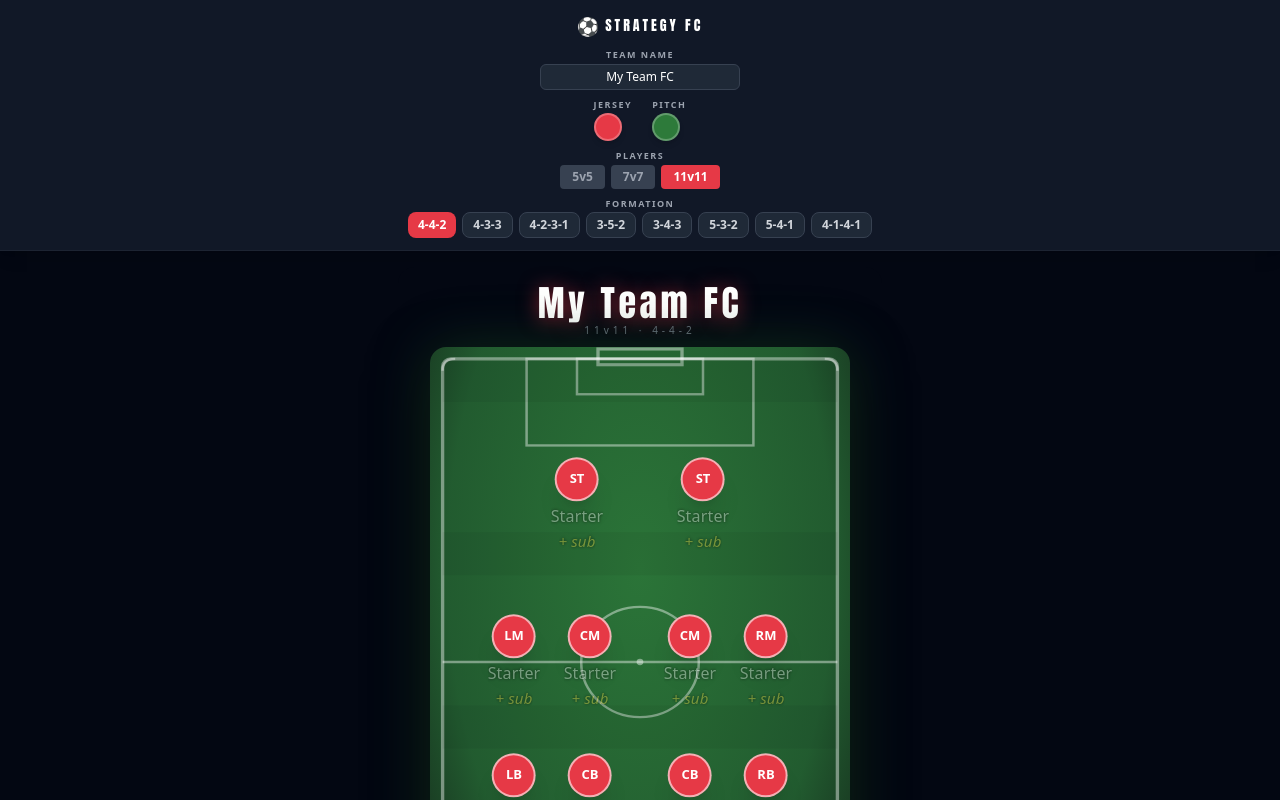
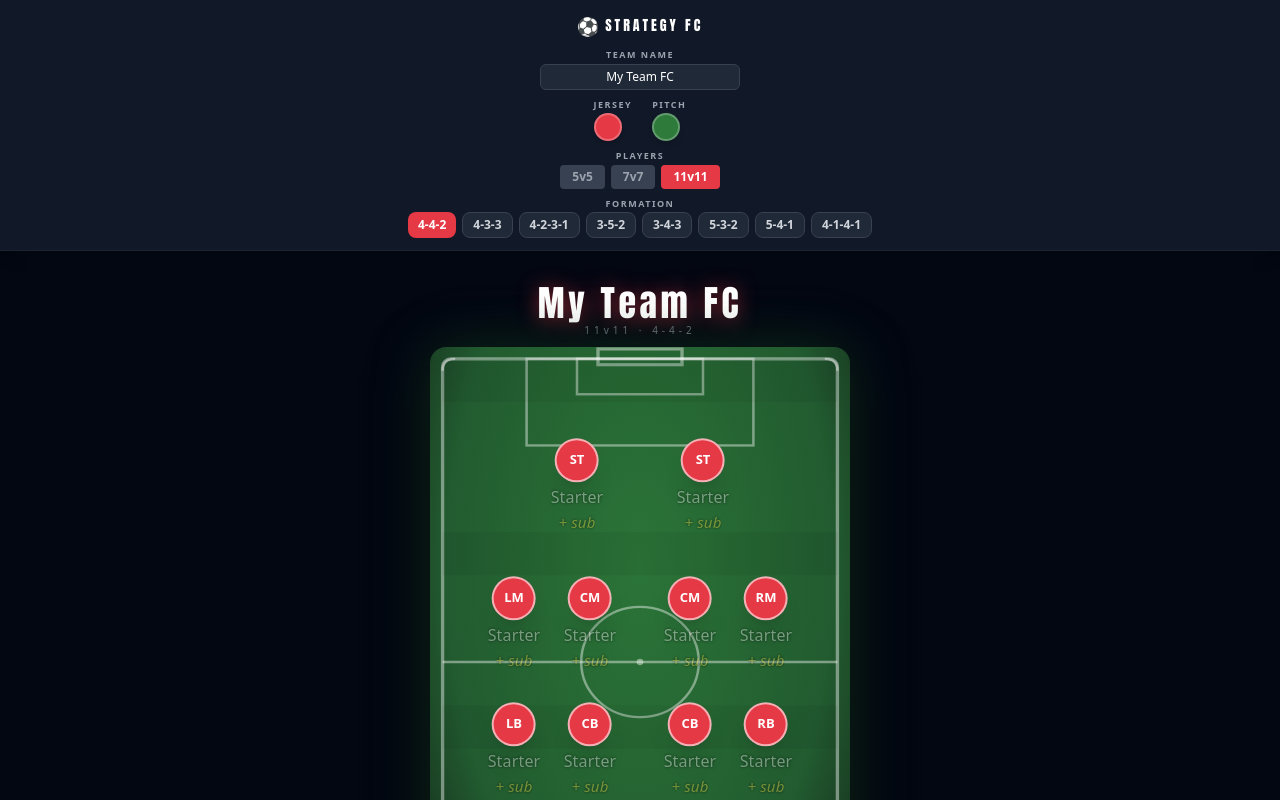
Before and after one commit to kenobiii/FC-Roster, a React (Vite) app: page / in a window 1280 px wide. Shown: the top 800 px of the page. Built offline with nearby package versions, Linux system fonts and the light colour scheme.

Commit message:
Update StrategyFC component

```diff
--- a/src/StrategyFC-1.jsx
+++ b/src/StrategyFC-1.jsx
@@ -4,136 +4,136 @@ import { useState, useRef, useEffect } from "react";
 const FORMATIONS = {
   11: {
     "4-4-2": [
-      { id:"gk",  x:50, y:90, pos:"GK" },
-      { id:"rb",  x:80, y:72, pos:"RB" }, { id:"rcb", x:62, y:72, pos:"CB" },
-      { id:"lcb", x:38, y:72, pos:"CB" }, { id:"lb",  x:20, y:72, pos:"LB" },
-      { id:"rm",  x:80, y:50, pos:"RM" }, { id:"rcm", x:62, y:50, pos:"CM" },
-      { id:"lcm", x:38, y:50, pos:"CM" }, { id:"lm",  x:20, y:50, pos:"LM" },
-      { id:"rs",  x:35, y:25, pos:"ST" }, { id:"ls",  x:65, y:25, pos:"ST" },
+      { id:"gk",  x:50, y:86, pos:"GK" },
+      { id:"rb",  x:80, y:64, pos:"RB" }, { id:"rcb", x:62, y:64, pos:"CB" },
+      { id:"lcb", x:38, y:64, pos:"CB" }, { id:"lb",  x:20, y:64, pos:"LB" },
+      { id:"rm",  x:80, y:44, pos:"RM" }, { id:"rcm", x:62, y:44, pos:"CM" },
+      { id:"lcm", x:38, y:44, pos:"CM" }, { id:"lm",  x:20, y:44, pos:"LM" },
+      { id:"rs",  x:35, y:22, pos:"ST" }, { id:"ls",  x:65, y:22, pos:"ST" },
     ],
     "4-3-3": [
-      { id:"gk",  x:50, y:90, pos:"GK" },
-      { id:"rb",  x:80, y:72, pos:"RB" }, { id:"rcb", x:62, y:72, pos:"CB" },
-      { id:"lcb", x:38, y:72, pos:"CB" }, { id:"lb",  x:20, y:72, pos:"LB" },
-      { id:"rcm", x:65, y:50, pos:"CM" }, { id:"cm",  x:50, y:50, pos:"CM" },
-      { id:"lcm", x:35, y:50, pos:"CM" },
-      { id:"rw",  x:75, y:22, pos:"RW" }, { id:"st",  x:50, y:16, pos:"ST" },
-      { id:"lw",  x:25, y:22, pos:"LW" },
+      { id:"gk",  x:50, y:86, pos:"GK" },
+      { id:"rb",  x:80, y:64, pos:"RB" }, { id:"rcb", x:62, y:64, pos:"CB" },
+      { id:"lcb", x:38, y:64, pos:"CB" }, { id:"lb",  x:20, y:64, pos:"LB" },
+      { id:"rcm", x:65, y:44, pos:"CM" }, { id:"cm",  x:50, y:44, pos:"CM" },
+      { id:"lcm", x:35, y:44, pos:"CM" },
+      { id:"rw",  x:75, y:19, pos:"RW" }, { id:"st",  x:50, y:14, pos:"ST" },
+      { id:"lw",  x:25, y:19, pos:"LW" },
     ],
     "4-2-3-1": [
-      { id:"gk",  x:50, y:90, pos:"GK" },
-      { id:"rb",  x:80, y:72, pos:"RB" }, { id:"rcb", x:62, y:72, pos:"CB" },
-      { id:"lcb", x:38, y:72, pos:"CB" }, { id:"lb",  x:20, y:72, pos:"LB" },
-      { id:"rdm", x:62, y:58, pos:"DM" }, { id:"ldm", x:38, y:58, pos:"DM" },
-      { id:"ram", x:72, y:38, pos:"AM" }, { id:"cam", x:50, y:38, pos:"CAM"},
-      { id:"lam", x:28, y:38, pos:"AM" },
+      { id:"gk",  x:50, y:86, pos:"GK" },
+      { id:"rb",  x:80, y:64, pos:"RB" }, { id:"rcb", x:62, y:64, pos:"CB" },
+      { id:"lcb", x:38, y:64, pos:"CB" }, { id:"lb",  x:20, y:64, pos:"LB" },
+      { id:"rdm", x:62, y:51, pos:"DM" }, { id:"ldm", x:38, y:51, pos:"DM" },
+      { id:"ram", x:72, y:34, pos:"AM" }, { id:"cam", x:50, y:34, pos:"CAM"},
+      { id:"lam", x:28, y:34, pos:"AM" },
+      { id:"st",  x:50, y:16, pos:"ST" },
+    ],
+    "3-5-2": [
+      { id:"gk",  x:50, y:86, pos:"GK" },
+      { id:"rcb", x:68, y:64, pos:"CB" }, { id:"cb",  x:50, y:64, pos:"CB" },
+      { id:"lcb", x:32, y:64, pos:"CB" },
+      { id:"rwb", x:84, y:46, pos:"RWB"}, { id:"rcm", x:64, y:46, pos:"CM" },
+      { id:"cm",  x:50, y:43, pos:"CM" }, { id:"lcm", x:36, y:46, pos:"CM" },
+      { id:"lwb", x:16, y:46, pos:"LWB"},
+      { id:"rs",  x:62, y:19, pos:"ST" }, { id:"ls",  x:38, y:19, pos:"ST" },
+    ],
+    "3-4-3": [
+      { id:"gk",  x:50, y:86, pos:"GK" },
+      { id:"rcb", x:68, y:64, pos:"CB" }, { id:"cb",  x:50, y:64, pos:"CB" },
+      { id:"lcb", x:32, y:64, pos:"CB" },
+      { id:"rm",  x:78, y:46, pos:"RM" }, { id:"rcm", x:60, y:46, pos:"CM" },
+      { id:"lcm", x:40, y:46, pos:"CM" }, { id:"lm",  x:22, y:46, pos:"LM" },
+      { id:"rw",  x:72, y:19, pos:"RW" }, { id:"st",  x:50, y:14, pos:"ST" },
+      { id:"lw",  x:28, y:19, pos:"LW" },
+    ],
+    "5-3-2": [
+      { id:"gk",  x:50, y:86, pos:"GK" },
+      { id:"rwb", x:84, y:64, pos:"RWB"}, { id:"rcb", x:67, y:66, pos:"CB" },
+      { id:"cb",  x:50, y:68, pos:"CB" }, { id:"lcb", x:33, y:66, pos:"CB" },
+      { id:"lwb", x:16, y:64, pos:"LWB"},
+      { id:"rcm", x:65, y:44, pos:"CM" }, { id:"cm",  x:50, y:44, pos:"CM" },
+      { id:"lcm", x:35, y:44, pos:"CM" },
+      { id:"rs",  x:62, y:19, pos:"ST" }, { id:"ls",  x:38, y:19, pos:"ST" },
+    ],
+    "5-4-1": [
+      { id:"gk",  x:50, y:86, pos:"GK" },
+      { id:"rwb", x:84, y:64, pos:"RWB"}, { id:"rcb", x:67, y:66, pos:"CB" },
+      { id:"cb",  x:50, y:68, pos:"CB" }, { id:"lcb", x:33, y:66, pos:"CB" },
+      { id:"lwb", x:16, y:64, pos:"LWB"},
+      { id:"rm",  x:78, y:44, pos:"RM" }, { id:"rcm", x:60, y:44, pos:"CM" },
+      { id:"lcm", x:40, y:44, pos:"CM" }, { id:"lm",  x:22, y:44, pos:"LM" },
       { id:"st",  x:50, y:18, pos:"ST" },
     ],
-    "3-5-2": [
-      { id:"gk",  x:50, y:90, pos:"GK" },
-      { id:"rcb", x:68, y:72, pos:"CB" }, { id:"cb",  x:50, y:72, pos:"CB" },
-      { id:"lcb", x:32, y:72, pos:"CB" },
-      { id:"rwb", x:84, y:52, pos:"RWB"}, { id:"rcm", x:64, y:52, pos:"CM" },
-      { id:"cm",  x:50, y:48, pos:"CM" }, { id:"lcm", x:36, y:52, pos:"CM" },
-      { id:"lwb", x:16, y:52, pos:"LWB"},
-      { id:"rs",  x:62, y:22, pos:"ST" }, { id:"ls",  x:38, y:22, pos:"ST" },
-    ],
-    "3-4-3": [
-      { id:"gk",  x:50, y:90, pos:"GK" },
-      { id:"rcb", x:68, y:72, pos:"CB" }, { id:"cb",  x:50, y:72, pos:"CB" },
-      { id:"lcb", x:32, y:72, pos:"CB" },
-      { id:"rm",  x:78, y:52, pos:"RM" }, { id:"rcm", x:60, y:52, pos:"CM" },
-      { id:"lcm", x:40, y:52, pos:"CM" }, { id:"lm",  x:22, y:52, pos:"LM" },
-      { id:"rw",  x:72, y:22, pos:"RW" }, { id:"st",  x:50, y:16, pos:"ST" },
-      { id:"lw",  x:28, y:22, pos:"LW" },
-    ],
-    "5-3-2": [
-      { id:"gk",  x:50, y:90, pos:"GK" },
-      { id:"rwb", x:84, y:72, pos:"RWB"}, { id:"rcb", x:67, y:74, pos:"CB" },
-      { id:"cb",  x:50, y:76, pos:"CB" }, { id:"lcb", x:33, y:74, pos:"CB" },
-      { id:"lwb", x:16, y:72, pos:"LWB"},
-      { id:"rcm", x:65, y:50, pos:"CM" }, { id:"cm",  x:50, y:50, pos:"CM" },
-      { id:"lcm", x:35, y:50, pos:"CM" },
-      { id:"rs",  x:62, y:22, pos:"ST" }, { id:"ls",  x:38, y:22, pos:"ST" },
-    ],
-    "5-4-1": [
-      { id:"gk",  x:50, y:90, pos:"GK" },
-      { id:"rwb", x:84, y:72, pos:"RWB"}, { id:"rcb", x:67, y:74, pos:"CB" },
-      { id:"cb",  x:50, y:76, pos:"CB" }, { id:"lcb", x:33, y:74, pos:"CB" },
-      { id:"lwb", x:16, y:72, pos:"LWB"},
-      { id:"rm",  x:78, y:50, pos:"RM" }, { id:"rcm", x:60, y:50, pos:"CM" },
-      { id:"lcm", x:40, y:50, pos:"CM" }, { id:"lm",  x:22, y:50, pos:"LM" },
-      { id:"st",  x:50, y:20, pos:"ST" },
-    ],
     "4-1-4-1": [
-      { id:"gk",  x:50, y:90, pos:"GK" },
-      { id:"rb",  x:80, y:74, pos:"RB" }, { id:"rcb", x:62, y:74, pos:"CB" },
-      { id:"lcb", x:38, y:74, pos:"CB" }, { id:"lb",  x:20, y:74, pos:"LB" },
-      { id:"dm",  x:50, y:60, pos:"DM" },
-      { id:"rm",  x:80, y:44, pos:"RM" }, { id:"rcm", x:62, y:44, pos:"CM" },
-      { id:"lcm", x:38, y:44, pos:"CM" }, { id:"lm",  x:20, y:44, pos:"LM" },
-      { id:"st",  x:50, y:20, pos:"ST" },
+      { id:"gk",  x:50, y:86, pos:"GK" },
+      { id:"rb",  x:80, y:66, pos:"RB" }, { id:"rcb", x:62, y:66, pos:"CB" },
+      { id:"lcb", x:38, y:66, pos:"CB" }, { id:"lb",  x:20, y:66, pos:"LB" },
+      { id:"dm",  x:50, y:53, pos:"DM" },
+      { id:"rm",  x:80, y:39, pos:"RM" }, { id:"rcm", x:62, y:39, pos:"CM" },
+      { id:"lcm", x:38, y:39, pos:"CM" }, { id:"lm",  x:20, y:39, pos:"LM" },
+      { id:"st",  x:50, y:18, pos:"ST" },
     ],
   },
   7: {
     "3-2-1": [
-      { id:"gk", x:50, y:88, pos:"GK" },
-      { id:"rb", x:72, y:70, pos:"RB" }, { id:"cb", x:50, y:70, pos:"CB" },
-      { id:"lb", x:28, y:70, pos:"LB" },
-      { id:"rm", x:68, y:48, pos:"CM" }, { id:"lm", x:32, y:48, pos:"CM" },
-      { id:"st", x:50, y:22, pos:"ST" },
+      { id:"gk", x:50, y:74, pos:"GK" },
+      { id:"rb", x:72, y:62, pos:"RB" }, { id:"cb", x:50, y:62, pos:"CB" },
+      { id:"lb", x:28, y:62, pos:"LB" },
+      { id:"rm", x:68, y:43, pos:"CM" }, { id:"lm", x:32, y:43, pos:"CM" },
+      { id:"st", x:50, y:19, pos:"ST" },
     ],
     "2-3-1": [
-      { id:"gk",  x:50, y:88, pos:"GK" },
-      { id:"rcb", x:65, y:72, pos:"CB" }, { id:"lcb", x:35, y:72, pos:"CB" },
-      { id:"rm",  x:75, y:50, pos:"RM" }, { id:"cm",  x:50, y:50, pos:"CM" },
-      { id:"lm",  x:25, y:50, pos:"LM" },
-      { id:"st",  x:50, y:22, pos:"ST" },
+      { id:"gk",  x:50, y:74, pos:"GK" },
+      { id:"rcb", x:65, y:64, pos:"CB" }, { id:"lcb", x:35, y:64, pos:"CB" },
+      { id:"rm",  x:75, y:44, pos:"RM" }, { id:"cm",  x:50, y:44, pos:"CM" },
+      { id:"lm",  x:25, y:44, pos:"LM" },
+      { id:"st",  x:50, y:19, pos:"ST" },
     ],
     "2-2-2": [
-      { id:"gk",  x:50, y:88, pos:"GK" },
-      { id:"rcb", x:65, y:72, pos:"CB" }, { id:"lcb", x:35, y:72, pos:"CB" },
-      { id:"rcm", x:65, y:52, pos:"CM" }, { id:"lcm", x:35, y:52, pos:"CM" },
-      { id:"rs",  x:65, y:22, pos:"ST" }, { id:"ls",  x:35, y:22, pos:"ST" },
+      { id:"gk",  x:50, y:74, pos:"GK" },
+      { id:"rcb", x:65, y:64, pos:"CB" }, { id:"lcb", x:35, y:64, pos:"CB" },
+      { id:"rcm", x:65, y:46, pos:"CM" }, { id:"lcm", x:35, y:46, pos:"CM" },
+      { id:"rs",  x:65, y:19, pos:"ST" }, { id:"ls",  x:35, y:19, pos:"ST" },
     ],
     "3-1-2": [
-      { id:"gk", x:50, y:88, pos:"GK" },
-      { id:"rb", x:72, y:70, pos:"RB" }, { id:"cb", x:50, y:70, pos:"CB" },
-      { id:"lb", x:28, y:70, pos:"LB" },
-      { id:"cm", x:50, y:50, pos:"CM" },
-      { id:"rs", x:65, y:22, pos:"ST" }, { id:"ls", x:35, y:22, pos:"ST" },
+      { id:"gk", x:50, y:74, pos:"GK" },
+      { id:"rb", x:72, y:62, pos:"RB" }, { id:"cb", x:50, y:62, pos:"CB" },
+      { id:"lb", x:28, y:62, pos:"LB" },
+      { id:"cm", x:50, y:44, pos:"CM" },
+      { id:"rs", x:65, y:19, pos:"ST" }, { id:"ls", x:35, y:19, pos:"ST" },
     ],
     "1-3-2": [
-      { id:"gk",  x:50, y:88, pos:"GK" },
-      { id:"cb",  x:50, y:72, pos:"CB" },
-      { id:"rm",  x:75, y:52, pos:"RM" }, { id:"cm",  x:50, y:52, pos:"CM" },
-      { id:"lm",  x:25, y:52, pos:"LM" },
-      { id:"rs",  x:65, y:22, pos:"ST" }, { id:"ls",  x:35, y:22, pos:"ST" },
+      { id:"gk",  x:50, y:74, pos:"GK" },
+      { id:"cb",  x:50, y:64, pos:"CB" },
+      { id:"rm",  x:75, y:46, pos:"RM" }, { id:"cm",  x:50, y:46, pos:"CM" },
+      { id:"lm",  x:25, y:46, pos:"LM" },
+      { id:"rs",  x:65, y:19, pos:"ST" }, { id:"ls",  x:35, y:19, pos:"ST" },
     ],
   },
   5: {
     "1-2-1": [
-      { id:"gk",  x:50, y:88, pos:"GK" },
-      { id:"rcb", x:65, y:68, pos:"CB" }, { id:"lcb", x:35, y:68, pos:"CB" },
-      { id:"cm",  x:50, y:46, pos:"CM" },
-      { id:"st",  x:50, y:22, pos:"ST" },
+      { id:"gk",  x:50, y:74, pos:"GK" },
+      { id:"rcb", x:65, y:60, pos:"CB" }, { id:"lcb", x:35, y:60, pos:"CB" },
+      { id:"cm",  x:50, y:41, pos:"CM" },
+      { id:"st",  x:50, y:19, pos:"ST" },
     ],
     "2-1-1": [
-      { id:"gk", x:50, y:88, pos:"GK" },
-      { id:"rd", x:67, y:70, pos:"CB" }, { id:"ld", x:33, y:70, pos:"CB" },
-      { id:"cm", x:50, y:50, pos:"CM" },
-      { id:"st", x:50, y:22, pos:"ST" },
+      { id:"gk", x:50, y:74, pos:"GK" },
+      { id:"rd", x:67, y:62, pos:"CB" }, { id:"ld", x:33, y:62, pos:"CB" },
+      { id:"cm", x:50, y:44, pos:"CM" },
+      { id:"st", x:50, y:19, pos:"ST" },
     ],
     "1-1-2": [
-      { id:"gk", x:50, y:88, pos:"GK" },
-      { id:"cb", x:50, y:70, pos:"CB" },
-      { id:"cm", x:50, y:50, pos:"CM" },
-      { id:"rs", x:67, y:22, pos:"ST" }, { id:"ls", x:33, y:22, pos:"ST" },
+      { id:"gk", x:50, y:74, pos:"GK" },
+      { id:"cb", x:50, y:62, pos:"CB" },
+      { id:"cm", x:50, y:44, pos:"CM" },
+      { id:"rs", x:67, y:19, pos:"ST" }, { id:"ls", x:33, y:19, pos:"ST" },
     ],
     "2-2": [
-      { id:"gk",  x:50, y:88, pos:"GK" },
-      { id:"rd",  x:67, y:68, pos:"CB" }, { id:"ld",  x:33, y:68, pos:"CB" },
-      { id:"ram", x:67, y:32, pos:"AM" }, { id:"lam", x:33, y:32, pos:"AM" },
+      { id:"gk",  x:50, y:74, pos:"GK" },
+      { id:"rd",  x:67, y:60, pos:"CB" }, { id:"ld",  x:33, y:60, pos:"CB" },
+      { id:"ram", x:67, y:28, pos:"AM" }, { id:"lam", x:33, y:28, pos:"AM" },
     ],
   },
 };
@@ -198,20 +198,9 @@ function InlineEdit({ value, onChange, placeholder, textStyle={}, className="" }
 // ─── Home player spot ─────────────────────────────────────────────────────────
 function PlayerSpot({ player, subName, jerseyColor, onStarterChange, onSubChange, onDragStart, locked }) {
   const fg = contrastColor(jerseyColor);
-  return (
-    <div className="absolute flex flex-col items-center select-none"
-      style={{left:`${player.x}%`,top:`${player.y}%`,transform:"translate(-50%,-50%)",
-        zIndex:20,cursor:locked?"crosshair":"grab",gap:4,willChange:"transform"}}
-      draggable={!locked} onDragStart={e=>!locked&&onDragStart(e,player.id)}>
-      <div className="rounded-full flex items-center justify-center shadow-xl border-2 border-white/60"
-        style={{width:44,height:44,flexShrink:0,background:jerseyColor,color:fg,
-          fontSize:13,fontWeight:600,fontFamily:"system-ui,sans-serif",
-          WebkitFontSmoothing:"antialiased",MozOsxFontSmoothing:"grayscale"}}>
-        {player.pos}
-      </div>
-      <InlineEdit value={player.name} onChange={onStarterChange} placeholder="Starter"
-        className="text-[16px] text-white"
-        textStyle={{
+  // For GK (bottom of pitch), flip labels above the circle to avoid goal box overlap
+  const isGK = player.pos === "GK";
+  const labelStyle = {
     fontFamily:"system-ui,-apple-system,BlinkMacSystemFont,Segoe UI,sans-serif",
     fontWeight:500,
     lineHeight:1.4,
@@ -220,21 +209,49 @@ function PlayerSpot({ player, subName, jerseyColor, onStarterChange, onSubChange
     textShadow:"0 0 3px rgba(0,0,0,0.9),0 0 3px rgba(0,0,0,0.9)",
     transform:"translateZ(0)",
     letterSpacing:"0.01em",
-        }} />
-      <InlineEdit value={subName} onChange={onSubChange} placeholder="+ sub"
-        className="text-[15px]"
-        textStyle={{
-          fontFamily:"system-ui,-apple-system,BlinkMacSystemFont,Segoe UI,sans-serif",
+  };
+  const subLabelStyle = {
+    ...labelStyle,
     fontWeight:400,
     color:"#fde047",
     fontStyle:"italic",
-          lineHeight:1.4,
-          WebkitFontSmoothing:"antialiased",
-          MozOsxFontSmoothing:"grayscale",
-          textShadow:"0 0 3px rgba(0,0,0,0.9),0 0 3px rgba(0,0,0,0.9)",
-          transform:"translateZ(0)",
-          letterSpacing:"0.01em",
-        }} />
+  };
+
+  const circle = (
+    <div className="rounded-full flex items-center justify-center shadow-xl border-2 border-white/60"
+      style={{width:44,height:44,flexShrink:0,background:jerseyColor,color:fg,
+        fontSize:13,fontWeight:600,fontFamily:"system-ui,sans-serif",
+        WebkitFontSmoothing:"antialiased",MozOsxFontSmoothing:"grayscale"}}>
+      {player.pos}
+    </div>
+  );
+  const starterLabel = (
+    <InlineEdit value={player.name} onChange={onStarterChange} placeholder="Starter"
+      className="text-[16px] text-white" textStyle={labelStyle} />
+  );
+  const subLabel = (
+    <InlineEdit value={subName} onChange={onSubChange} placeholder="+ sub"
+      className="text-[15px]" textStyle={subLabelStyle} />
+  );
+
+  return (
+    <div className="absolute flex flex-col items-center select-none"
+      style={{left:`${player.x}%`,top:`${player.y}%`,transform:"translate(-50%,-50%)",
+        zIndex:20,cursor:locked?"crosshair":"grab",gap:4,willChange:"transform"}}
+      draggable={!locked} onDragStart={e=>!locked&&onDragStart(e,player.id)}>
+      {isGK ? (
+        <>
+          {subLabel}
+          {starterLabel}
+          {circle}
+        </>
+      ) : (
+        <>
+          {circle}
+          {starterLabel}
+          {subLabel}
+        </>
+      )}
     </div>
   );
 }
@@ -609,7 +626,7 @@ export default function App() {
           </div>
 
           {/* Pitch wrapper — extra bottom padding so GK labels aren't cropped in export */}
-          <div style={{position:"relative",width:"min(420px,88vw)",paddingBottom:56,background:"#030712"}}>
+          <div style={{position:"relative",width:"min(420px,88vw)",paddingBottom:120,background:"#030712"}}>
           <div ref={pitchRef} className="relative rounded-2xl shadow-2xl"
             style={{width:"100%",aspectRatio:"2/3",background:pitchBg,
               boxShadow:`0 0 60px ${pitchColor}50, 0 20px 60px rgba(0,0,0,0.7)`,overflow:"visible"}}
```
Lines whose indentation alone changed are shown as unchanged.
